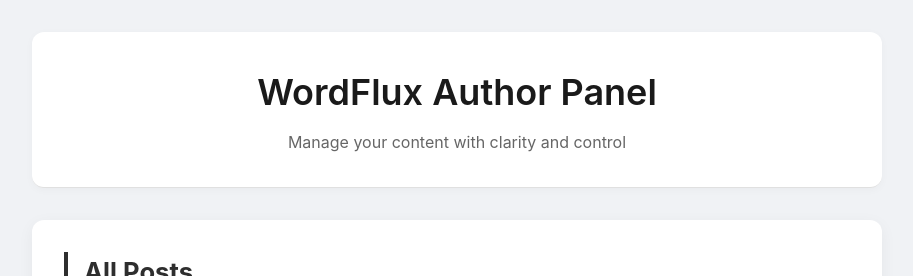
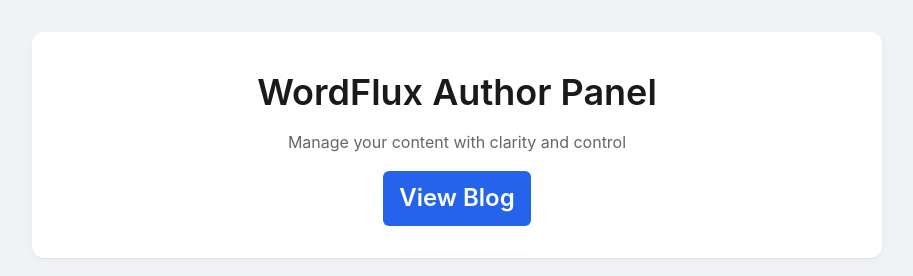
Before and after one commit to JJcode404/Blogpost-author-panel, a React (Vite) app: page /users/author/1 in a window 1280 px wide. Shown: the top 276 px of the page, without its empty margins (183-1096 px from the left). Built offline with nearby package versions, Linux system fonts and the light colour scheme; no server answers; sample sign-in values are in the browser's storage.

Commit message:
feat: add button tho view the blogs

```diff
--- a/src/componets/header.jsx
+++ b/src/componets/header.jsx
@@ -6,6 +6,12 @@ function Header() {
         <p style={styles.subtitle}>
           Manage your content with clarity and control
         </p>
+        <a
+          href="https://blog-post-api-2.vercel.app/"
+          className="viewBlogButton"
+        >
+          View Blog
+        </a>
       </div>
     </header>
   );
--- a/src/index.css
+++ b/src/index.css
@@ -207,6 +207,19 @@ textarea {
   justify-content: flex-end;
   gap: 0.5rem;
 }
+.viewBlogButton {
+  background-color: #2563eb; /* blue-600 */
+  color: white;
+  font-weight: 600;
+  padding: 0.5rem 1rem;
+  border-radius: 0.375rem;
+  text-decoration: none;
+  transition: background-color 0.2s ease;
+}
+
+.viewBlogButton:hover {
+  background-color: #1d4ed8; /* blue-700 */
+}
 
 @media (max-width: 768px) {
   .main {
```
